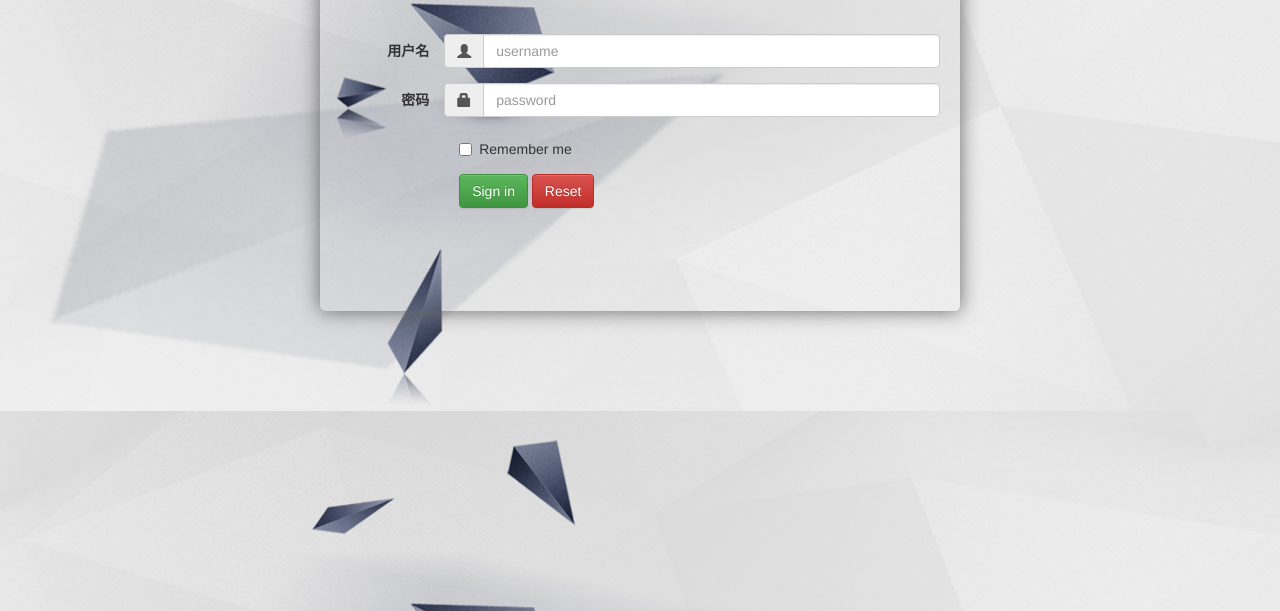
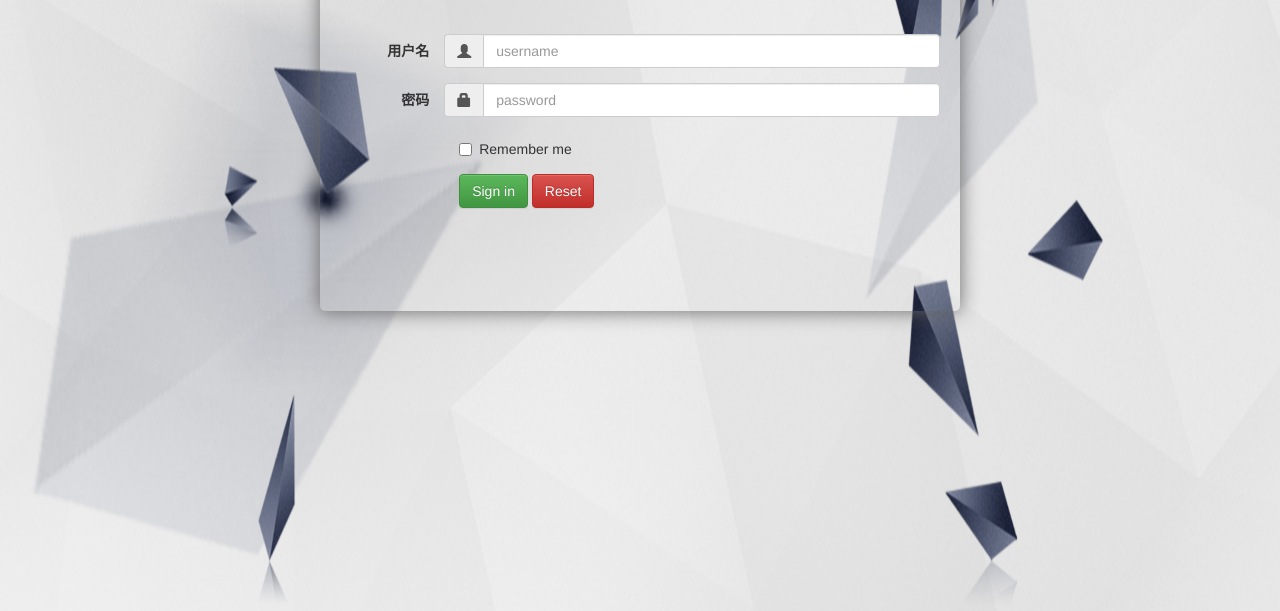
Before and after one commit to OurEDA-Maker/RootLink, a plain HTML site: page views/login.html in a window 1280 px wide. Shown: the part 189-800 px from the top of the page. Drawn offline with nearby package versions, Linux system fonts and the light colour scheme.

Commit message:
背景自适应屏幕大小

```diff
--- a/css/login.css
+++ b/css/login.css
@@ -2,10 +2,18 @@
 	margin:0px;
 	padding:0px;
 }
-body{
-	background:url("../images/background.jpg");
+#web_bg{
+	position:absolute;
+	width:100%;
+	height:100%;
+	z-index:-1;
+	top:0px;
 }
-
+#web_bg img{
+	position:fixed;
+	height:100%;
+	width:100%;
+}
 .container{
 	margin-top:100px;
 	height:400px;
--- a/views/login.html
+++ b/views/login.html
@@ -18,7 +18,9 @@
 	<link rel='icon' href='../images/1.ico ' type=‘image/x-ico’ />
 </head>
 <body>
-
+	<div id="web_bg">
+		<img src="../images/background.jpg"  />
+	</div>
 	<div class="container">
 		<div class="contain">
 		<div>
```
